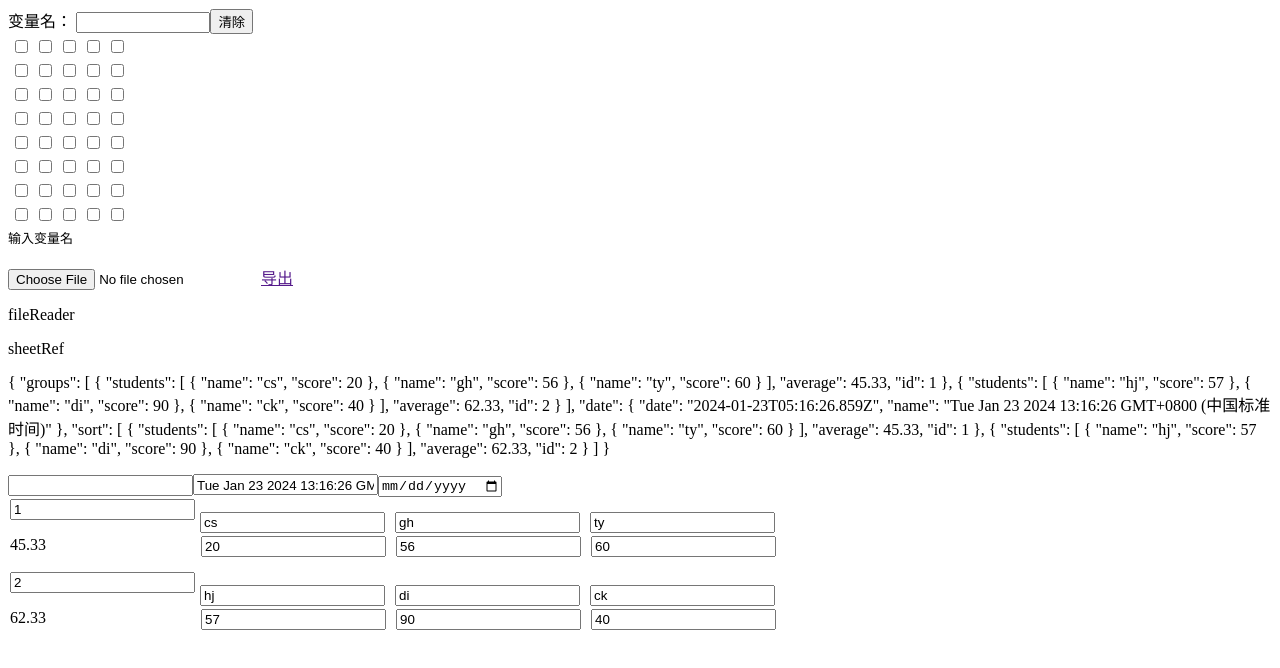
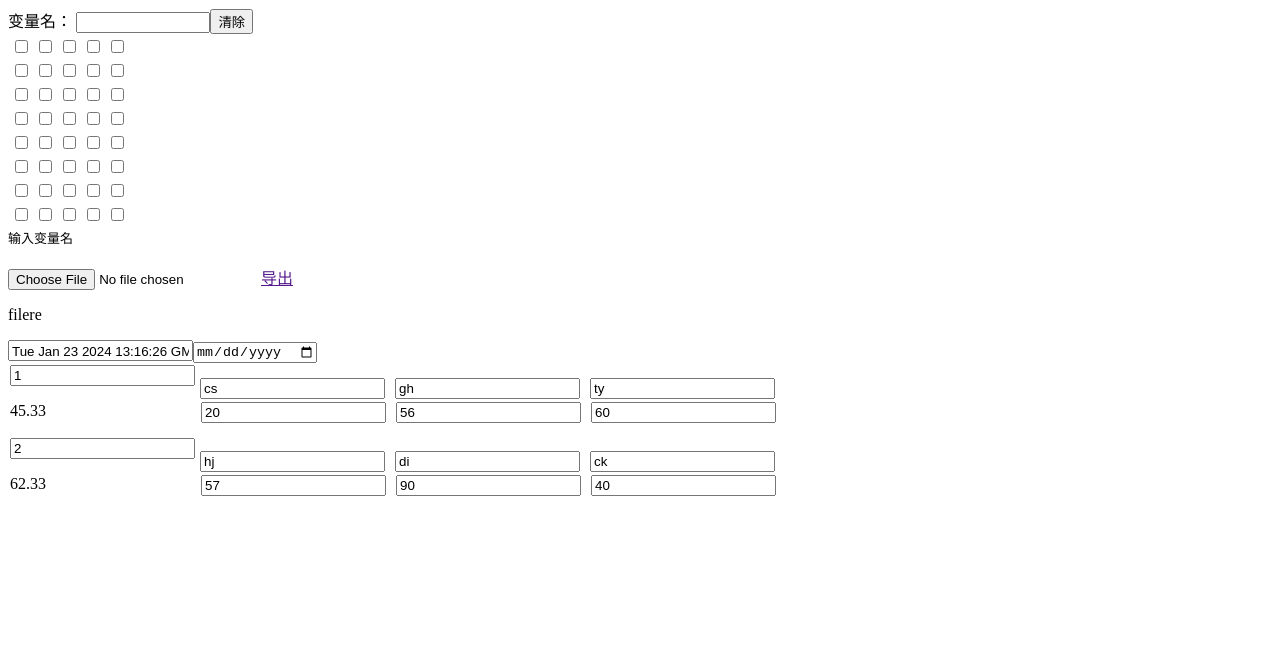
Before and after one commit to cxey-low/vuelearning, a Vue app: page / in a window 1280 px wide. Shown: the top 668 px of the page. Built offline with nearby package versions, Linux system fonts and the light colour scheme.

Commit message:
file name and date

```diff
--- a/src/components/StudentScoreSheet/StudentScoreSheet.vue
+++ b/src/components/StudentScoreSheet/StudentScoreSheet.vue
@@ -9,12 +9,14 @@ import { parse, type ParseResult } from 'papaparse'
 
 const downloadFile = ref('')
 const downloadName = ref('')
-const csvstring = ref('')
 const sheet = ref(DEFAULT_SHEET)
 const sheetRef = computed(() => {
     sheet.value.groups?.forEach((g) => {
         g.setAverage()
     })
+    if (!sheet.value.date?.endsWithCsv()) {
+        sheet.value.date?.addCsv()
+    }
     sheet.value.setSort()
     return sheet
 })
@@ -23,20 +25,26 @@ let date: ExamDate = DEFAULT_SHEET.date
 let date_ref = ref(date)
 
 const filePapaReader = (f: File | undefined) => {
-    console.log("🚀 ~ filePapaReader ~ f:", f)
     if (!f) {
         return
     }
+
     let data: SheetResultNumber[]
     let groupids: number[] = []
     const groups: Group[] = []
+    let date: ExamDate = new ExamDate(new Date(f.lastModified), f.name)
 
     parse(f, {
         delimiter: ',',
         complete: (results: ParseResult<SheetResult>) => {
+
             data = results.data.map((f) => {
+
                 return new SheetResultNumber(f)
             })
+
+
+
             //groupids
             data.forEach((f) => {
                 groupids.push(f.group)
@@ -44,18 +52,23 @@ const filePapaReader = (f: File | undefined) => {
             groupids = _.uniq(groupids)
             //groups
             groupids.forEach((f) => {
+
                 groups.push(new Group(null, f))
             })
 
             data.forEach((f) => {
+                if (f.name == 'exam') {
+                    return
+                }
                 groups[f.group - 1].push(new Student(f.name, f.score)).setAverage()
             })
 
-            sheet.value = new Sheet(groups, date_ref.value)
+            sheet.value = new Sheet(groups, date)
 
         },
         header: true
     })
+
     fileOutput()
 }
 
@@ -64,7 +77,8 @@ const filePapaReader = (f: File | undefined) => {
 const fileReader = () => {
     let file: File | undefined = document.getElementById('file')?.files[0]
     filePapaReader(file)
-    console.log("🚀 ~ fileReader ~ sheetRef.value:", sheet.value)
+    console.log("🚀 ~ filePapaReader ~ sheet.value:", sheet.value)
+
 }
 
 
@@ -79,14 +93,11 @@ const fileOutput = (): void => {
         })
         sheet_file = sheet_file.concat(line)
     })
-    console.log("🚀 ~ fileOutput ~ sheet_file:", sheet_file)
-
-
 
 
     let file = new Blob(sheet_file, { type: 'text/csv' })
     downloadFile.value = window.URL.createObjectURL(file)
-    downloadName.value = `${sheet.value.date?.name}`
+    downloadName.value = `${sheetRef.value.value.date?.name}`
 
 }
 
@@ -99,18 +110,15 @@ const fileOutput = (): void => {
             <div class="col">
                 <label class="form-label"><input @change="fileReader" class="form-control" id="file" type="file"></label>
 
-                <a :href="downloadFile" :download="downloadName" @click="fileOutput">导出</a>
+                <a :href="downloadFile" :download="downloadName" @click="fileOutput">导出</a><br>
+
                 <!-- eslint-disable vue/no-parsing-error -->
-                <p @click="fileReader">fileReader</p>
-                <p @click="console.log(sheetRef)">sheetRef</p>
-                <p>{{ sheetRef }}</p>
-                <p>{{ csvstring }}</p>
+                <p @click="fileReader">filere</p>
 
                 <label class="form-label">
 
-                    <input type="text" class="form-control" v-model="csvstring">
-                    <input type="text" class="form-control" v-model="sheetRef.value.date.name">
-                    <input type="date" class="form-control" v-model="sheetRef.value.date.date">
+                    <input type="text" class="form-control" placeholder="文件名" v-model="sheetRef.value.date.name">
+                    <input type="date" class="form-control" placeholder="考试日期" v-model="sheetRef.value.date.date_string">
                 </label>
                 <table class="table table-bordered text-center mx-auto">
                     <tbody>
--- a/src/components/StudentScoreSheet/classes.ts
+++ b/src/components/StudentScoreSheet/classes.ts
@@ -1,9 +1,35 @@
 export class ExamDate {
+  date_string:string
   date: Date
   name: string
   constructor(date: Date, name: string) {
     this.date = date
     this.name = name
+    this.date_string = this.date.toTimeString()
+
+  }
+
+  setDate(date:string){
+
+  }
+
+  dateToString(){
+    this.date_string = this.date.toTimeString()
+  }
+
+  endsWithCsv(){
+    return this.name.endsWith('.csv')
+  }
+
+  setName(name:string){
+    this.name = name
+    return this
+  }
+
+  addCsv(){
+    const name = this.name
+    this.setName(name.concat('.csv'))
+    return this
   }
 }
 
@@ -105,6 +131,7 @@ export class Sheet {
         })
       : null
   }
+
 
 
 }
```
